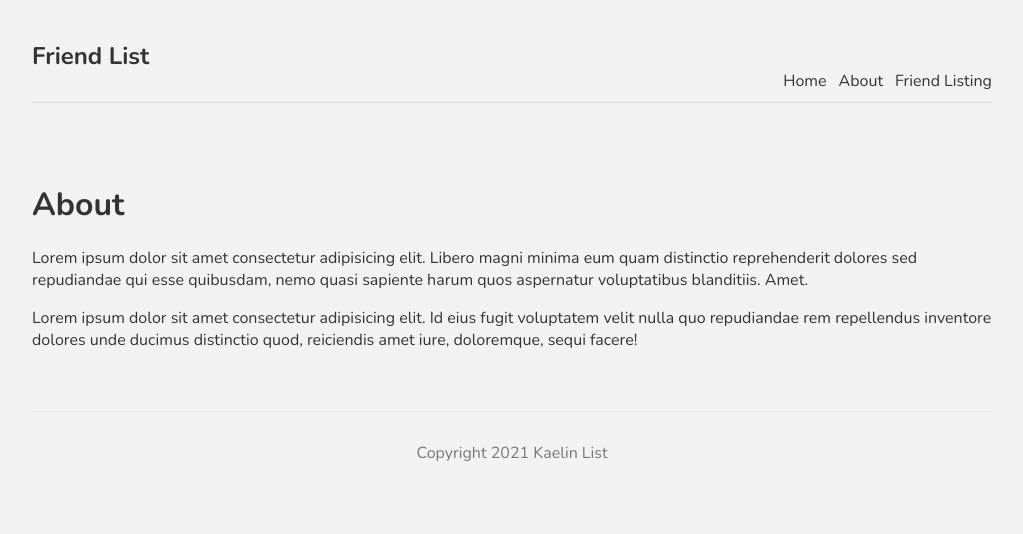
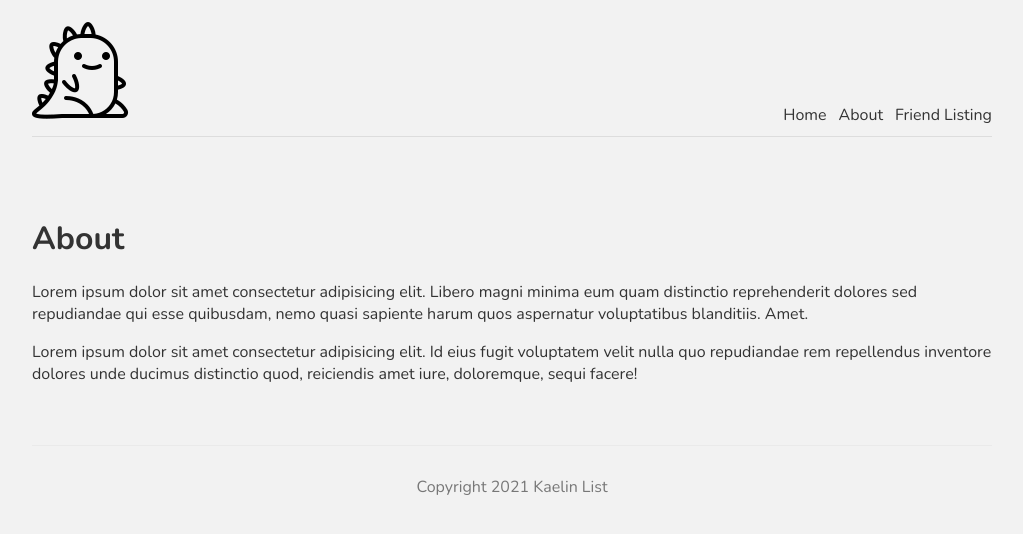
Before and after one commit to KaelinAlexander/react-practice, a Next.js app in the folder kaelin-list/: page /about in a window 1280 px wide. Shown: the top 534 px of the page, without its empty margins (128-1151 px from the left). Built offline with nearby package versions, Linux system fonts and the light colour scheme.

Commit message:
models using image and head components

```diff
--- a/kaelin-list/comps/Navbar.js
+++ b/kaelin-list/comps/Navbar.js
@@ -1,10 +1,11 @@
 import Link from 'next/link'
+import Image from 'next/image'
 
 const Navbar = () => {
     return (
         <nav>
             <div className="logo">
-                <h1>Friend List</h1>
+                <Image src="/dino-logo.png" height={100} width={100} />
             </div>
             <Link href="/"><a>Home</a></Link>
             <Link href="/about"><a>About</a></Link>
--- a/kaelin-list/pages/about.js
+++ b/kaelin-list/pages/about.js
@@ -1,10 +1,17 @@
+import Head from 'next/head'
+
 const About = () => {
     return (
-        <div>
-            <h1>About</h1>
-            <p>Lorem ipsum dolor sit amet consectetur adipisicing elit. Libero magni minima eum quam distinctio reprehenderit dolores sed repudiandae qui esse quibusdam, nemo quasi sapiente harum quos aspernatur voluptatibus blanditiis. Amet.</p>
-            <p>Lorem ipsum dolor sit amet consectetur adipisicing elit. Id eius fugit voluptatem velit nulla quo repudiandae rem repellendus inventore dolores unde ducimus distinctio quod, reiciendis amet iure, doloremque, sequi facere!</p>
-        </div>
+        <>
+            <Head>
+                <title>Kaelin List | About</title>
+            </Head>
+            <div>
+                <h1>About</h1>
+                <p>Lorem ipsum dolor sit amet consectetur adipisicing elit. Libero magni minima eum quam distinctio reprehenderit dolores sed repudiandae qui esse quibusdam, nemo quasi sapiente harum quos aspernatur voluptatibus blanditiis. Amet.</p>
+                <p>Lorem ipsum dolor sit amet consectetur adipisicing elit. Id eius fugit voluptatem velit nulla quo repudiandae rem repellendus inventore dolores unde ducimus distinctio quod, reiciendis amet iure, doloremque, sequi facere!</p>
+            </div>
+        </>
      );
 }
 
--- a/kaelin-list/pages/index.js
+++ b/kaelin-list/pages/index.js
@@ -6,11 +6,17 @@ import Link from 'next/link'
 
 export default function Home() {
   return (
+    <>
+      <Head>
+        <title>Kaelin List | Home</title>
+        <meta name="keywords" content="lists" />
+      </Head>
       <div>
         <h1 className={styles.title}>Homepage</h1>
         <p className={styles.text}>Lorem ipsum dolor sit amet consectetur adipisicing elit. Ducimus repudiandae, eius praesentium facere doloremque iusto omnis ab magni magnam neque consequatur aut itaque asperiores debitis soluta expedita quas, obcaecati earum!</p>
         <p className={styles.text}>Lorem ipsum dolor sit amet consectetur adipisicing elit. Quidem assumenda perferendis quae enim laboriosam iure possimus pariatur numquam molestiae. Dolores magni officiis in iure dolorem. Animi quibusdam ipsa quidem! Nisi?</p>
         <Link href="/friends"><a className={styles.btn}>See Friend Listing</a></Link>
       </div>
+    </>
   )
 }
```
Also changed, not shown: kaelin-list/public/dino-logo.png (added), 1 other file (tests, documents, lock files or other folders). Lines whose indentation alone changed are shown as unchanged.
